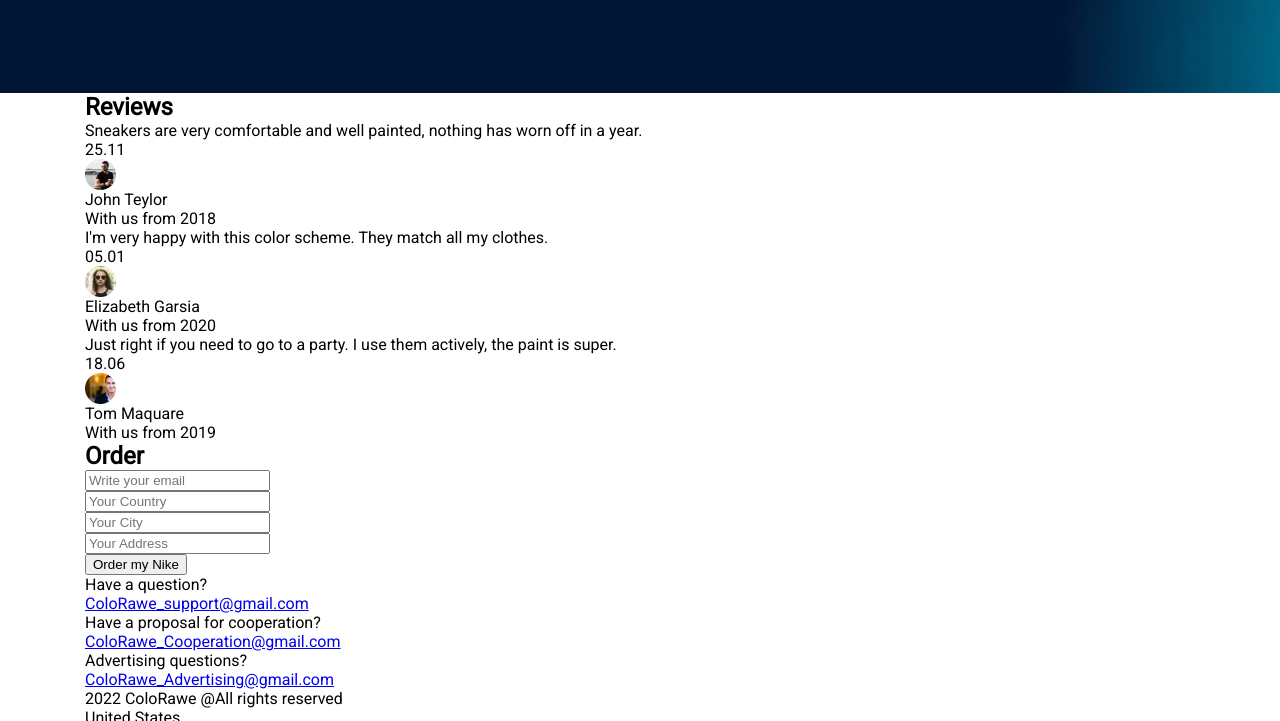
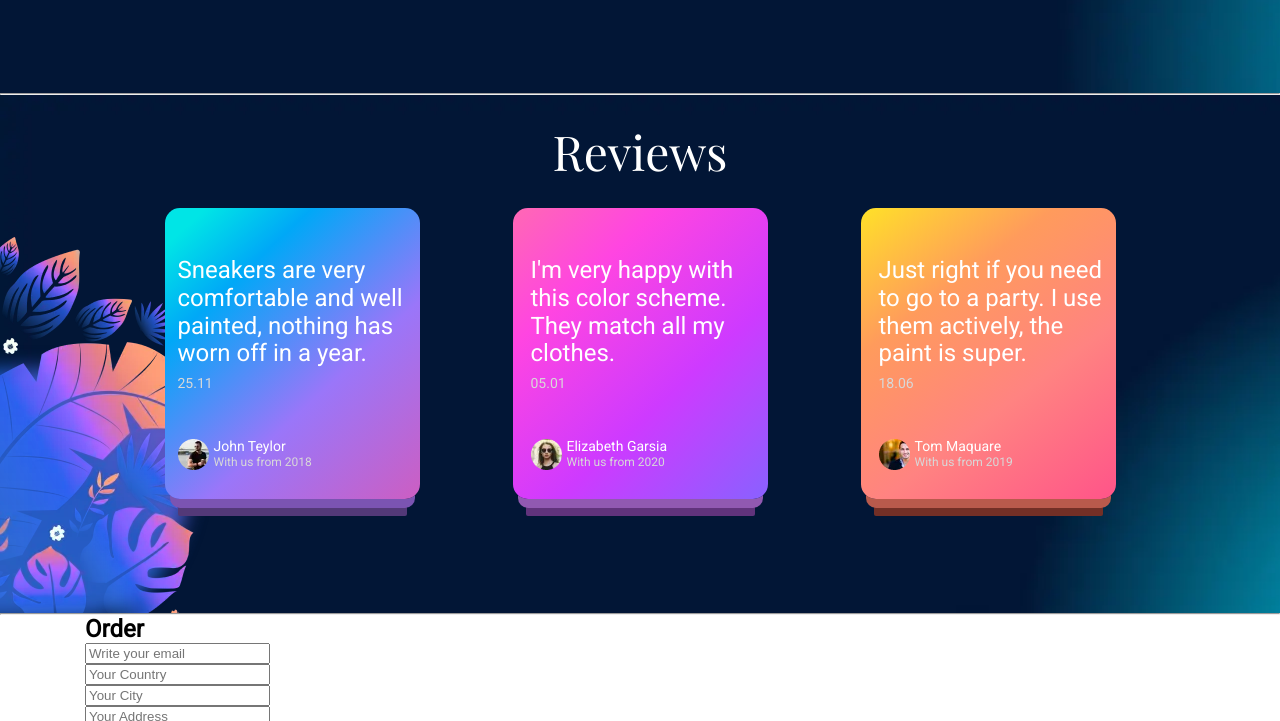
Before and after one commit to Symevich/-olorRave, a plain HTML site: page index.html in a window 1280 px wide. Shown: the part 1496-2217 px from the top of the page. Drawn offline with nearby package versions, Linux system fonts and the light colour scheme.

Commit message:
reviews section css

```diff
--- a/css/style.css
+++ b/css/style.css
@@ -4,7 +4,8 @@
   box-sizing: border-box;
 }
 
-html, body {
+html,
+body {
   width: 100%;
   height: 100%;
   margin: 0;
@@ -40,6 +41,12 @@ img {
   margin-left: auto;
   margin-right: auto;
   /* outline: 1px solid red; */
+}
+
+.sections-line {
+  height: 2px;
+  background-color: #fff;
+  margin: 0;
 }
 
 #active {
@@ -140,21 +147,22 @@ header {
 }
 
 .hero-text {
-  color: #FFF;
+  color: #fff;
   font-size: 18px;
   font-weight: 400;
   line-height: 1.16;
   margin-bottom: 41px;
+  width: 508px;
 }
 
 .hero-button {
-  color: #FFF;
+  color: #fff;
   font-size: 24px;
   font-weight: 400;
   line-height: 1.16;
   padding: 20px 61px 19px 61px;
   border-radius: 10px;
-  background: #8E32C6;
+  background: #8e32c6;
   border: 0px;
 }
 
@@ -167,17 +175,18 @@ header {
 }
 
 .pluses-title {
-  color: #FFF;
-  text-align: center;
+  color: #fff;
   font-family: "Playfair Display";
   font-size: 36px;
   font-weight: 400;
   line-height: 1.33;
+  margin-left: auto;
+  margin-right: auto;
 }
 
 .pluses-list {
   display: flex;
-  border: 5px solid #8E32C6;
+  border: 5px solid #8e32c6;
   justify-content: space-between;
   padding-right: 50px;
   padding-left: 50px;
@@ -186,16 +195,128 @@ header {
 .pluses-item {
   margin-top: 25px;
   margin-bottom: 35px;
+  text-align: center;
 }
 
 .pluses-title:nth-child(1) {
   margin-bottom: 4px;
+  width: 159px;
 }
 
 .pluses-title:nth-child(2) {
   margin-top: 10px;
+  width: 161px;
 }
 
 .pluses-title:nth-child(3) {
   margin-bottom: 6px;
+  width: 159px;
 }
+
+.reviews {
+  background-image: url(../img/flowersbg.webp), url(../img/bg2.webp);
+  background-repeat: no-repeat, no-repeat;
+  background-size: auto, cover;
+  background-position: bottom left;
+  padding-top: 25px;
+  padding-bottom: 114px;
+}
+
+.rev-title {
+  color: #fff;
+  text-align: center;
+  font-family: "Playfair Display";
+  font-size: 48px;
+  font-weight: 400;
+  line-height: 1.33;
+  margin-bottom: 8px;
+  margin-bottom: 24px;
+}
+
+.rev-list {
+  display: flex;
+  justify-content: center;
+}
+
+.rev-item {
+  border-radius: 15px;
+}
+
+.rev-item:nth-child(1) {
+  padding: 49px 14px 29px 13px;
+  background: linear-gradient(
+    137deg,
+    #00e5e6 7.29%,
+    #00a8f7 26.04%,
+    #9a76f9 62.5%,
+    #cc5ec2 100%
+  );
+  box-shadow: 0px 14px 0px -5px #7b54b2, 0px 30px 0px -13px #533978;
+  margin-right: 93px;
+}
+
+.rev-item:nth-child(2) {
+  padding: 49px 9px 29px 18px;
+  background: linear-gradient(
+    137deg,
+    #ff68b4 0%,
+    #ff45e1 26.04%,
+    #ce3aff 62.84%,
+    #8961ff 100%
+  );
+  box-shadow: 0px 14px 0px -5px #9159b1, 0px 30px 0px -13px #61337c;
+  margin-right: 93px;
+}
+
+.rev-item:nth-child(3) {
+  padding: 49px 9px 29px 18px;
+  background: linear-gradient(
+    143deg,
+    #ffe128 0%,
+    #ff9b5c 30.21%,
+    #ff8381 63.29%,
+    #ff5489 100%
+  );
+  box-shadow: 0px 14px 0px -5px #b95a4c, 0px 30px 0px -13px #732f26;
+}
+
+.rev-text {
+  color: #fff;
+  font-size: 24px;
+  font-style: normal;
+  font-weight: 400;
+  line-height: 1.16;
+  width: 228px;
+  margin-bottom: 8px;
+}
+
+.comment-date {
+  color: #d8d8d8;
+  font-size: 14px;
+  font-weight: 400;
+  line-height: 1.14;
+  margin-bottom: 47px;
+}
+
+.rev-img {
+  display: flex;
+}
+
+.rev-photo {
+  margin-right: 5px;
+}
+
+.rev-name {
+  color: #fff;
+  font-size: 14px;
+  font-weight: 400;
+  line-height: 1.14;
+  margin-bottom: 1px;
+}
+
+.reg-year {
+  color: #d8d8d8;
+  font-size: 12px;
+  font-weight: 400;
+  line-height: 1.16;
+}
--- a/index.html
+++ b/index.html
@@ -63,21 +63,22 @@
             <div class="container">
                 <ul class="pluses-list">
                     <li class="pluses-item">
-                        <h3 class="pluses-title">Premium <br> Quality</h3>
+                        <h3 class="pluses-title">Premium Quality</h3>
                         <img src="./img/stars.webp" alt="stars" class="pluses-img" />
                     </li>
 
                     <li class="pluses-item">
                         <img src="./img/paints.webp" alt="paints" class="pluses-img" />
-                        <h3 class="pluses-title">Indelible <br> paint</h3>
+                        <h3 class="pluses-title">Indelible paint</h3>
                     </li>
                     <li class="pluses-item">
-                        <h3 class="pluses-title">Fast <br> shipping</h3>
-                        <img src="./img/truck.webp" alt="truck" class="pluses-img" />
+                        <h3 class="pluses-title">Fast shipping</h3>
+                        <img src="./img/../img/truck.webp" alt="truck" class="pluses-img" />
                     </li>
                 </ul>
             </div>
         </section>
+        <hr class="sections-line">
         <!-- reviews -->
         <section class="reviews">
             <div class="container">
@@ -89,9 +90,13 @@
                             off in a year.
                         </p>
                         <p class="comment-date">25.11</p>
+                        <div class="rev-img">
                             <img src="./img/john.webp" alt="man" class="rev-photo" />
+                            <div class="person-info">
                                 <p class="rev-name">John Teylor</p>
                                 <p class="reg-year">With us from 2018</p>
+                            </div>
+                        </div>
                     </li>
                     <li class="rev-item">
                         <p class="rev-text">
@@ -99,9 +104,13 @@
                             clothes.
                         </p>
                         <p class="comment-date">05.01</p>
+                        <div class="rev-img">
                             <img src="./img/liz.webp" alt="woman" class="rev-photo" />
+                            <div class="person-info">
                                 <p class="rev-name">Elizabeth Garsia</p>
                                 <p class="reg-year">With us from 2020</p>
+                            </div>
+                        </div>
                     </li>
                     <li class="rev-item">
                         <p class="rev-text">
@@ -109,13 +118,18 @@
                             the paint is super.
                         </p>
                         <p class="comment-date">18.06</p>
+                        <div class="rev-img">
                             <img src="./img/tom.webp" alt="man" class="rev-photo" />
+                            <div class="person-info">
                                 <p class="rev-name">Tom Maquare</p>
                                 <p class="reg-year">With us from 2019</p>
+                            </div>
+                        </div>
                     </li>
                 </ul>
             </div>
         </section>
+        <hr class="sections-line">
         <!-- order -->
         <section class="order">
             <div class="container">
```
Lines whose indentation alone changed are shown as unchanged.
